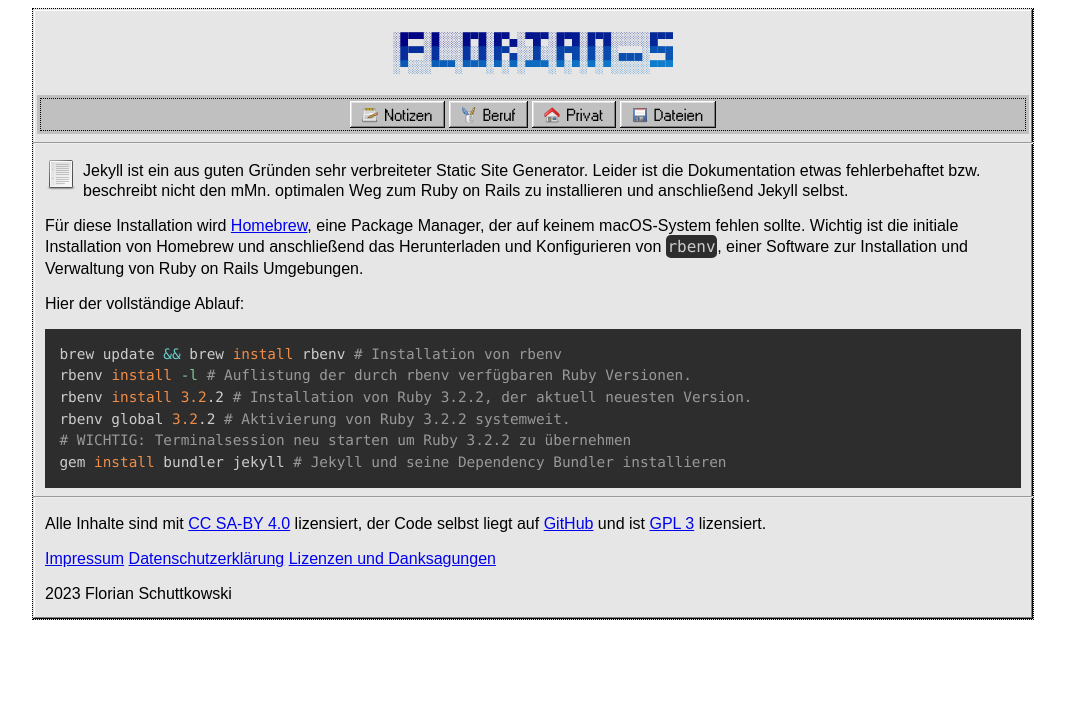
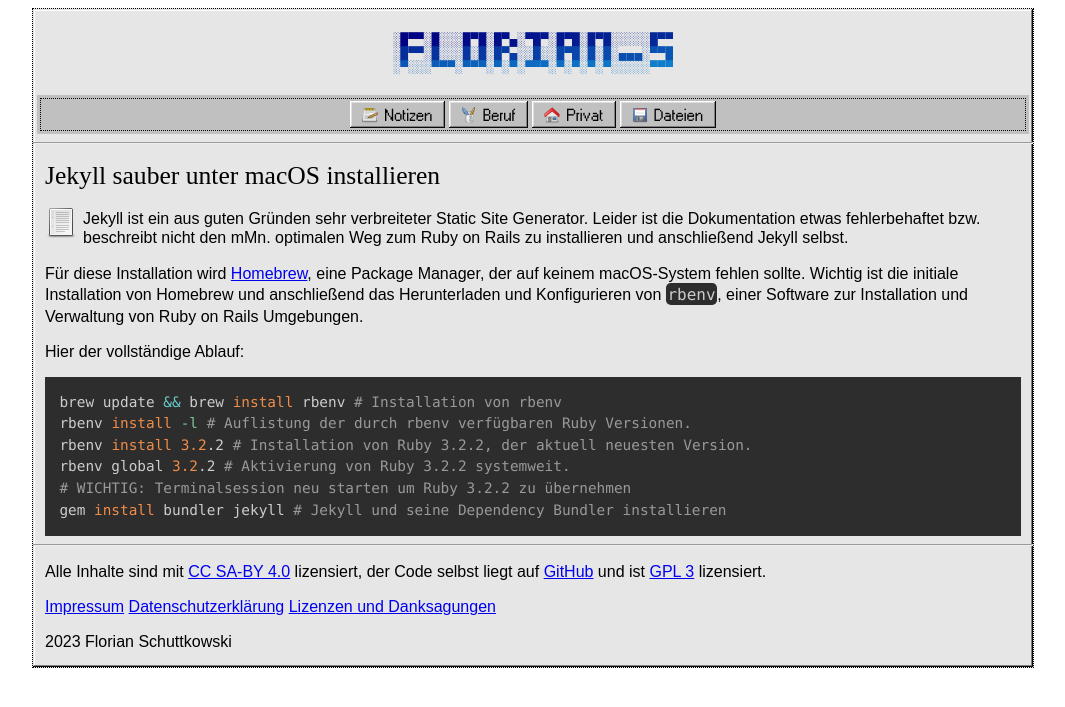
Before and after one commit to flowinho/personal-website, a Jekyll site: the page built from _posts/2023-06-16-macos-saubere-jekyll-installation.md, in a window 1280 px wide. Shown: the top 707 px of the page, without its empty margins (107-1172 px from the left). Built offline with Jekyll 4.4.1, drawn with Linux system fonts in a browser that asks for light colours; our own code applies the rules of GitHub Pages for plain Markdown files; some of the changed lines change nothing that is shown.

Commit message:
Fix format error

```diff
--- a/_posts/2023-06-16-macos-saubere-jekyll-installation.md
+++ b/_posts/2023-06-16-macos-saubere-jekyll-installation.md
@@ -1,6 +1,6 @@
 ---
 layout: post
-title "Jekyll sauber unter macOS installieren
+title: "Jekyll sauber unter macOS installieren"
 ---
 
 Jekyll ist ein aus guten Gründen sehr verbreiteter Static Site Generator. Leider ist die Dokumentation etwas fehlerbehaftet bzw. beschreibt nicht den mMn. optimalen Weg zum Ruby on Rails zu installieren und anschließend Jekyll selbst.
```
